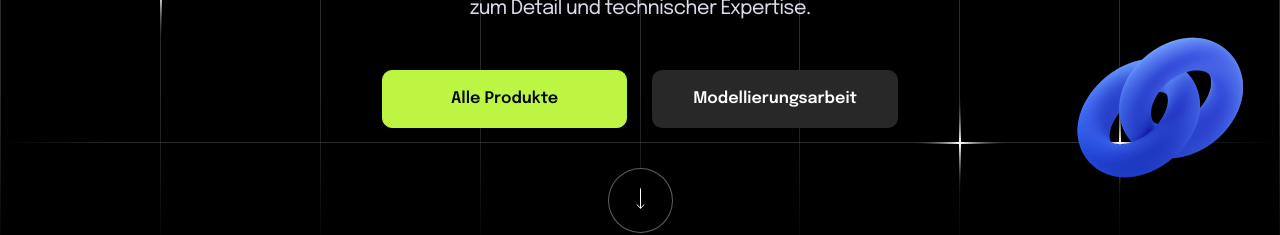
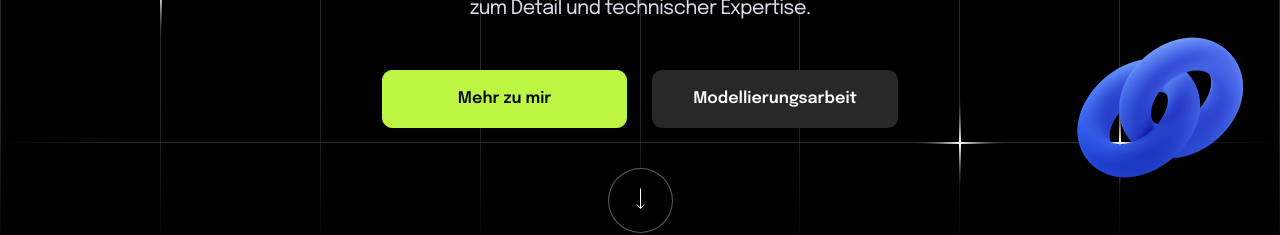
Before and after one commit to claes-work/3d-printing-website, a Vue app: page / in a window 1280 px wide. Shown: the part 482-717 px from the top of the page. Built offline with nearby package versions, Linux system fonts and the light colour scheme.

Commit message:
[ADD] new hero buttons

```diff
--- a/src/components/landing-page/hero-section/HeroContent.vue
+++ b/src/components/landing-page/hero-section/HeroContent.vue
@@ -8,9 +8,9 @@ import type {IButton} from "@/models/interfaces/IButton";
 const { scrollToSection } = useScroll()
 
 const primaryBtn: IButton = {
-  title: 'Alle Produkte',
-  href: '#',
-  target: '_blank'
+  title: 'Mehr zu mir',
+  href: '/about',
+  target: ''
 }
 
 const secondaryBtn: IButton = {
@@ -22,7 +22,6 @@ const secondaryBtn: IButton = {
 
 <template>
   <div class="hero-content">
-    <h1 v-if="false">Private 3D-Druck- & Modellierungsdienste</h1>
     <h1>Ihr 3D-Druck Experte in<br>Jüterbog</h1>
     <p class="subtitle">Willkommen! Mein Name ist Sebastian und ich bin Ihr Ansprechpartner für maßgeschneiderte 3D-Drucke. Gerne möchte ich Ihnen helfen Ihre Projekte zu verwirklichen, mit Liebe zum Detail und technischer Expertise.</p>
     <ButtonWrapper
```
